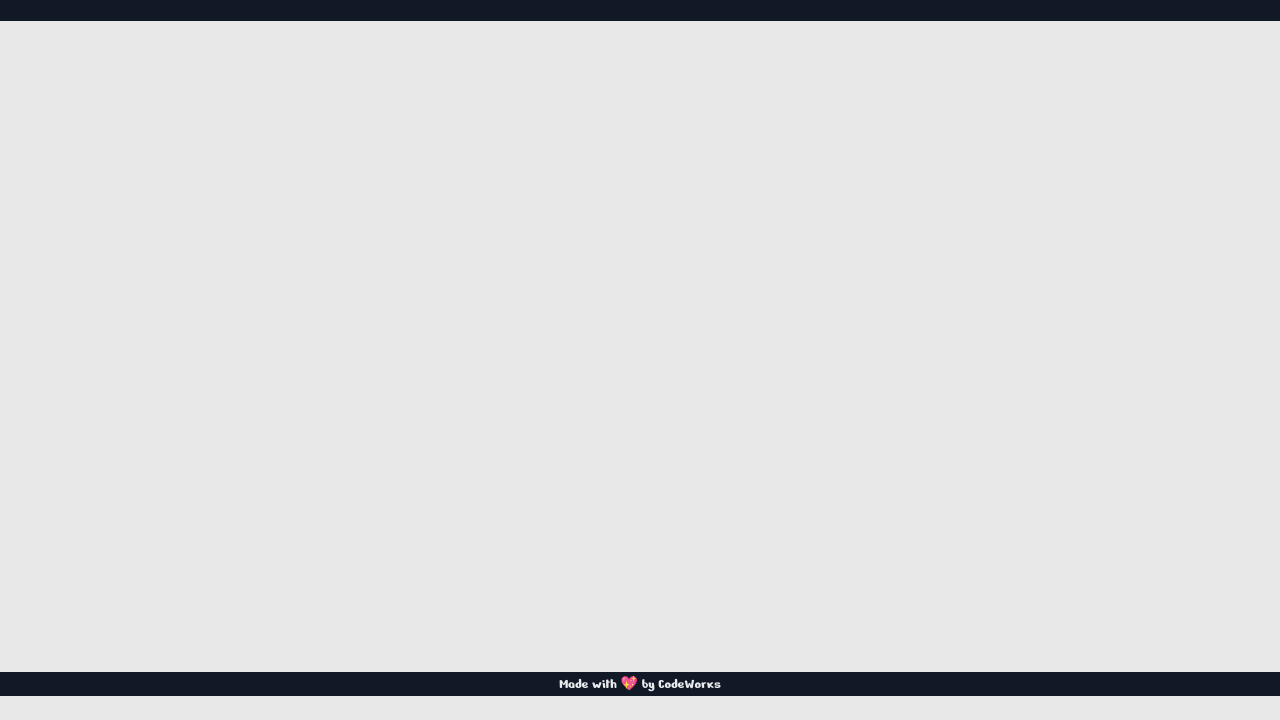
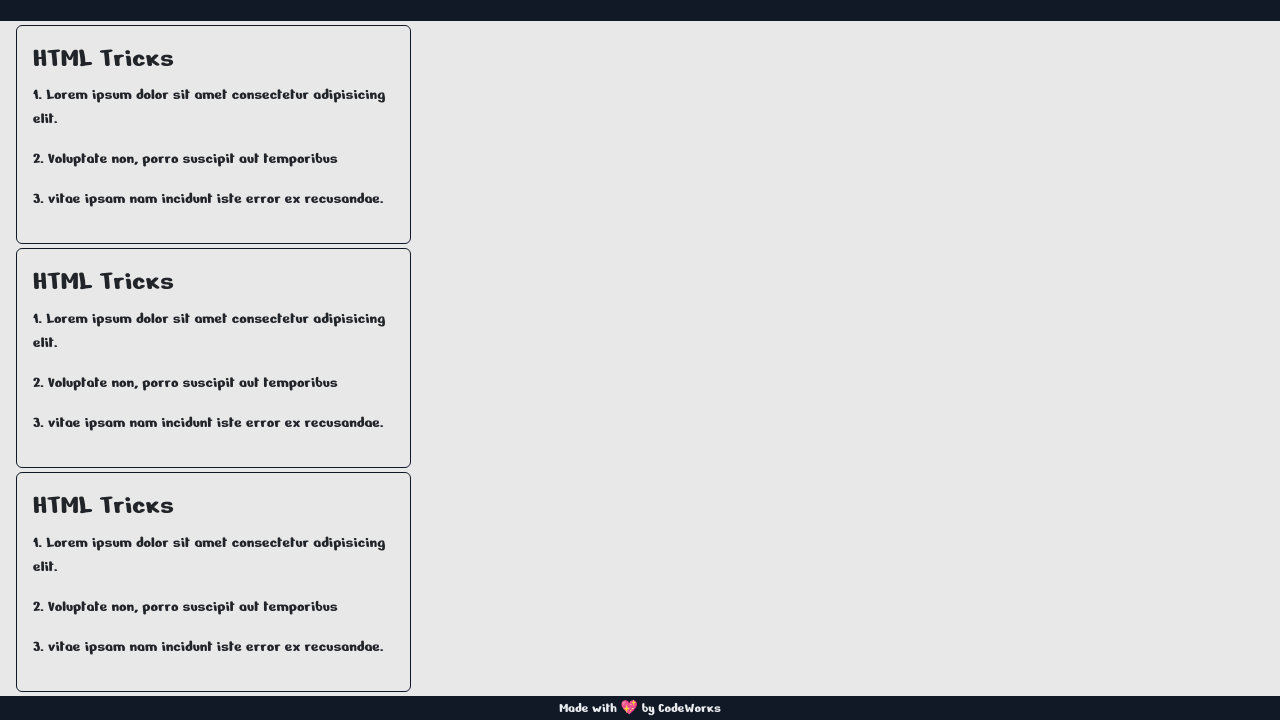
Before and after one commit to Jeromeo2077/jots, a website with bundled scripts: page index.html in a window 1280 px wide. Shown: the part 104-824 px from the top of the page. Before the commit the page ends 800 px from the top, so only its background shows below. Built offline with nearby package versions, Linux system fonts and the light colour scheme; a script that the page names is missing.

Commit message:
Created drawJots function on the JotsController.js, edited the template, and ensured that drawJots function ran everytime the controller was created

```diff
--- a/app/controllers/JotsController.js
+++ b/app/controllers/JotsController.js
@@ -1,7 +1,21 @@
+import { AppState } from "../AppState.js";
+
 export class JotsController {
   constructor() {
     console.log('The JotsController has loaded');
 
+    this.drawJots()
+  }
 
+  drawJots() {
+    const jots = AppState.jots
+
+    let jotsHTML = ''
+
+    jots.forEach(jot => jotsHTML += jot.getJotTemplate())
+
+    const jotElm = document.getElementById('jotslist')
+    jotElm.innerHTML = jotsHTML
   }
+
 }
```
Also changed, not shown: app/services/Jots.js (+6 -7 lines), index.html (+4 -4 lines).
